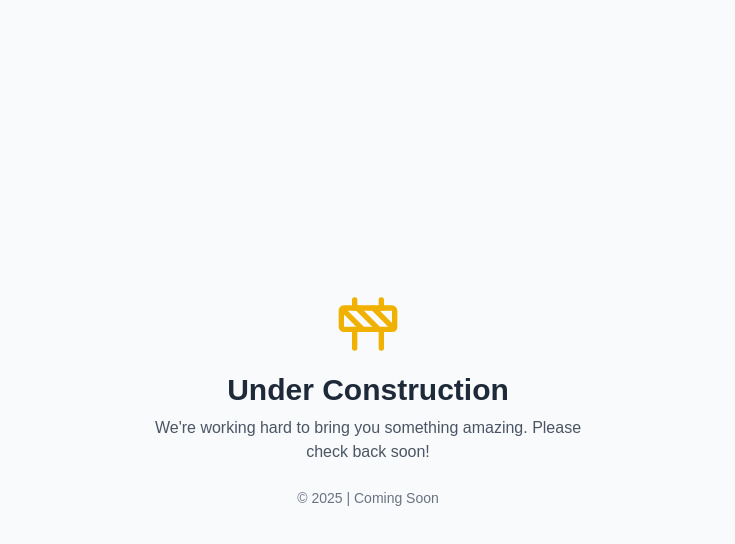
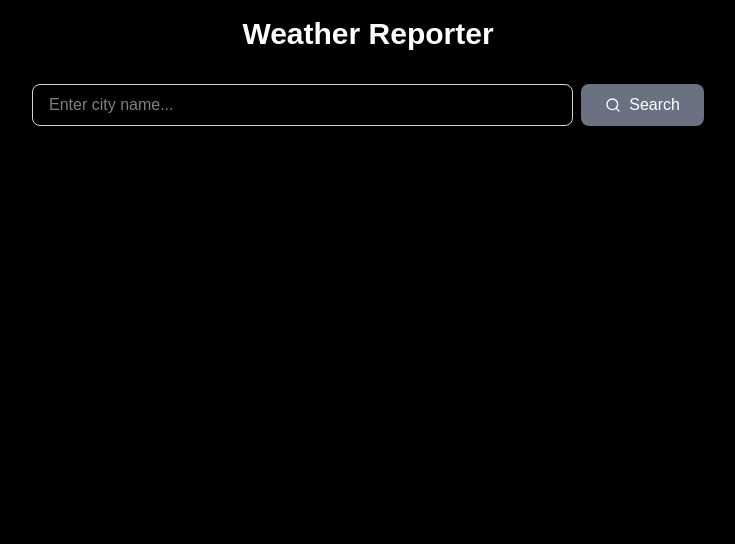
Before and after one commit to devindazz/weather-reporter, a Next.js app: page / in a window 1280 px wide. Shown: the top 544 px of the page, without its empty margins (272-1007 px from the left). Built offline with nearby package versions, Linux system fonts and the light colour scheme.

Commit message:
feat: implement weather reporter component

```diff
--- a/src/app/page.tsx
+++ b/src/app/page.tsx
@@ -1,13 +1,144 @@
-import { Construction } from "lucide-react"
+"use client"
 
-export default function UnderConstruction() {
+import type React from "react"
+
+import { useState } from "react"
+import { Search, Thermometer, Droplets, Wind, Sun } from "lucide-react"
+
+interface WeatherData {
+  name: string
+  main: {
+    temp: number
+    humidity: number
+  }
+  wind: {
+    speed: number
+  }
+  uv?: number
+  weather: Array<{
+    main: string
+    description: string
+  }>
+}
+
+export default function WeatherReporter() {
+  const [city, setCity] = useState("")
+  const [weatherData, setWeatherData] = useState<WeatherData | null>(null)
+  const [loading, setLoading] = useState(false)
+  const [error, setError] = useState("")
+
+  const searchWeather = async () => {
+    if (!city.trim()) {
+      setError("Please enter a city name")
+      return
+    }
+
+    setLoading(true)
+    setError("")
+
+    try {
+      const response = await fetch(`/api/weather?city=${encodeURIComponent(city)}`)
+      const data = await response.json()
+
+      if (!response.ok) {
+        throw new Error(data.error || "Failed to fetch weather data")
+      }
+
+      setWeatherData(data)
+    } catch (err) {
+      setError(err instanceof Error ? err.message : "An error occurred")
+      setWeatherData(null)
+    } finally {
+      setLoading(false)
+    }
+  }
+
+  const handleSubmit = (e: React.FormEvent) => {
+    e.preventDefault()
+    searchWeather()
+  }
+
   return (
-    <div className="min-h-screen flex flex-col items-center justify-center bg-gray-50 p-4">
-      <div className="text-center max-w-md">
-        <Construction className="h-16 w-16 mx-auto text-yellow-500 mb-4" />
-        <h1 className="text-3xl font-bold text-gray-800 mb-2">Under Construction</h1>
-        <p className="text-gray-600 mb-6">We're working hard to bring you something amazing. Please check back soon!</p>
-        <div className="text-sm text-gray-500">© {new Date().getFullYear()} | Coming Soon</div>
+    <div className="min-h-screen bg-black p-4">
+      <div className="max-w-2xl mx-auto">
+        <h1 className="text-3xl font-bold text-center mb-8 text-white">Weather Reporter</h1>
+
+        {/* Search Form */}
+        <form onSubmit={handleSubmit} className="mb-8">
+          <div className="flex gap-2">
+            <input
+              type="text"
+              value={city}
+              onChange={(e) => setCity(e.target.value)}
+              placeholder="Enter city name..."
+              className="flex-1 text-white px-4 py-2 border border-gray-300 rounded-lg focus:outline-none focus:ring-2 focus:ring-gray-500"
+            />
+            <button
+              type="submit"
+              disabled={loading}
+              className="px-6 py-2 bg-gray-500 text-white rounded-lg hover:bg-gray-600 disabled:opacity-50 disabled:cursor-not-allowed flex items-center gap-2"
+            >
+              <Search className="w-4 h-4" />
+              {loading ? "Searching..." : "Search"}
+            </button>
+          </div>
+        </form>
+
+        {/* Error Message */}
+        {error && <div className="mb-6 p-4 bg-gray-100 border border-gray-400 text-red-700 rounded-lg">{error}</div>}
+
+        {/* Weather Data Display */}
+        {weatherData && (
+          <div className="bg-white rounded-lg shadow-md p-6">
+            <h2 className="text-2xl font-semibold mb-6 text-gray-800">Weather in {weatherData.name}</h2>
+
+            <div className="grid grid-cols-1 md:grid-cols-2 gap-6">
+              {/* Temperature */}
+              <div className="flex items-center gap-3 p-4 bg-orange-50 rounded-lg">
+                <Thermometer className="w-8 h-8 text-orange-500" />
+                <div>
+                  <p className="text-sm text-gray-600">Temperature</p>
+                  <p className="text-2xl font-bold text-gray-800">{Math.round(weatherData.main.temp)}°C</p>
+                </div>
+              </div>
+
+              {/* Humidity */}
+              <div className="flex items-center gap-3 p-4 bg-blue-50 rounded-lg">
+                <Droplets className="w-8 h-8 text-blue-500" />
+                <div>
+                  <p className="text-sm text-gray-600">Humidity</p>
+                  <p className="text-2xl font-bold text-gray-800">{weatherData.main.humidity}%</p>
+                </div>
+              </div>
+
+              {/* Wind Speed */}
+              <div className="flex items-center gap-3 p-4 bg-green-50 rounded-lg">
+                <Wind className="w-8 h-8 text-green-500" />
+                <div>
+                  <p className="text-sm text-gray-600">Wind Speed</p>
+                  <p className="text-2xl font-bold text-gray-800">{weatherData.wind.speed} m/s</p>
+                </div>
+              </div>
+
+              {/* UV Index */}
+              <div className="flex items-center gap-3 p-4 bg-yellow-50 rounded-lg">
+                <Sun className="w-8 h-8 text-yellow-500" />
+                <div>
+                  <p className="text-sm text-gray-600">UV Index</p>
+                  <p className="text-2xl font-bold text-gray-800">{weatherData.uv || "N/A"}</p>
+                </div>
+              </div>
+            </div>
+
+            {/* Weather Description */}
+            {weatherData.weather && weatherData.weather[0] && (
+              <div className="mt-6 p-4 bg-gray-50 rounded-lg">
+                <p className="text-sm text-gray-600">Conditions</p>
+                <p className="text-lg font-semibold text-gray-800 capitalize">{weatherData.weather[0].description}</p>
+              </div>
+            )}
+          </div>
+        )}
       </div>
     </div>
   )
```
